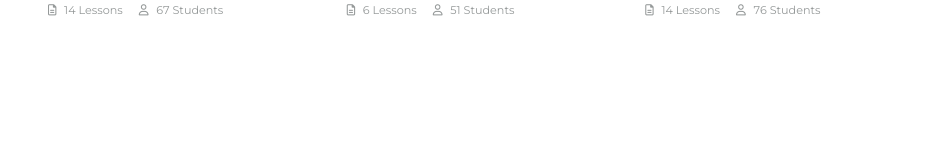
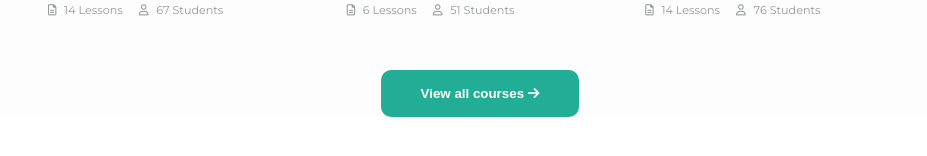
Before and after one commit to AndreaFumagalli4/proj-html-vuejs, a Vue app: page / in a window 1280 px wide. Shown: the part 2691-2847 px from the top of the page, without its empty margins (160-1087 px from the left). Before the commit the page ends 2809 px from the top, so only its background shows below. Built offline with nearby package versions, Linux system fonts and the light colour scheme.

Commit message:
fix bg color into LatestCoursesComp

```diff
--- a/src/components/MainComponents/LatestCoursesComp.vue
+++ b/src/components/MainComponents/LatestCoursesComp.vue
@@ -37,11 +37,20 @@ export default {
                 :numberOfStudents="courseInfoEl.studentsNumber"
                 :price="courseInfoEl.price "/>
         </div>
+        <div class="button">
+            <button class="green-button">
+                View all courses
+                <i class="fa-solid fa-arrow-right"></i>
+            </button>
+        </div>
     </section>
 </template>
 
 <style lang="scss" scoped>
     @use '../../styles/partials/variables' as *;
+    section.latest-courses {
+        background-color: $courses-bg-color;
+    }
 
     h2 {
         margin-bottom: 3rem;
@@ -49,4 +58,9 @@ export default {
     div.cards-container {
         flex-wrap: wrap;
     }
+
+    div.button {
+        text-align: center;
+    }
+
 </style>
--- a/src/styles/partials/_variables.scss
+++ b/src/styles/partials/_variables.scss
@@ -2,6 +2,7 @@ $main-bg-color: #f0efef;
 $sec-bg-color: #fefefe;
 $third-bg-color: #e9e6e3;
 $data-bg-color: #faf8f6;
+$courses-bg-color: #fdfdfd;
 $detail-color: #22ad96;
 $titles-color: #513e5e;
 $subtitles-color: #959999;
```
